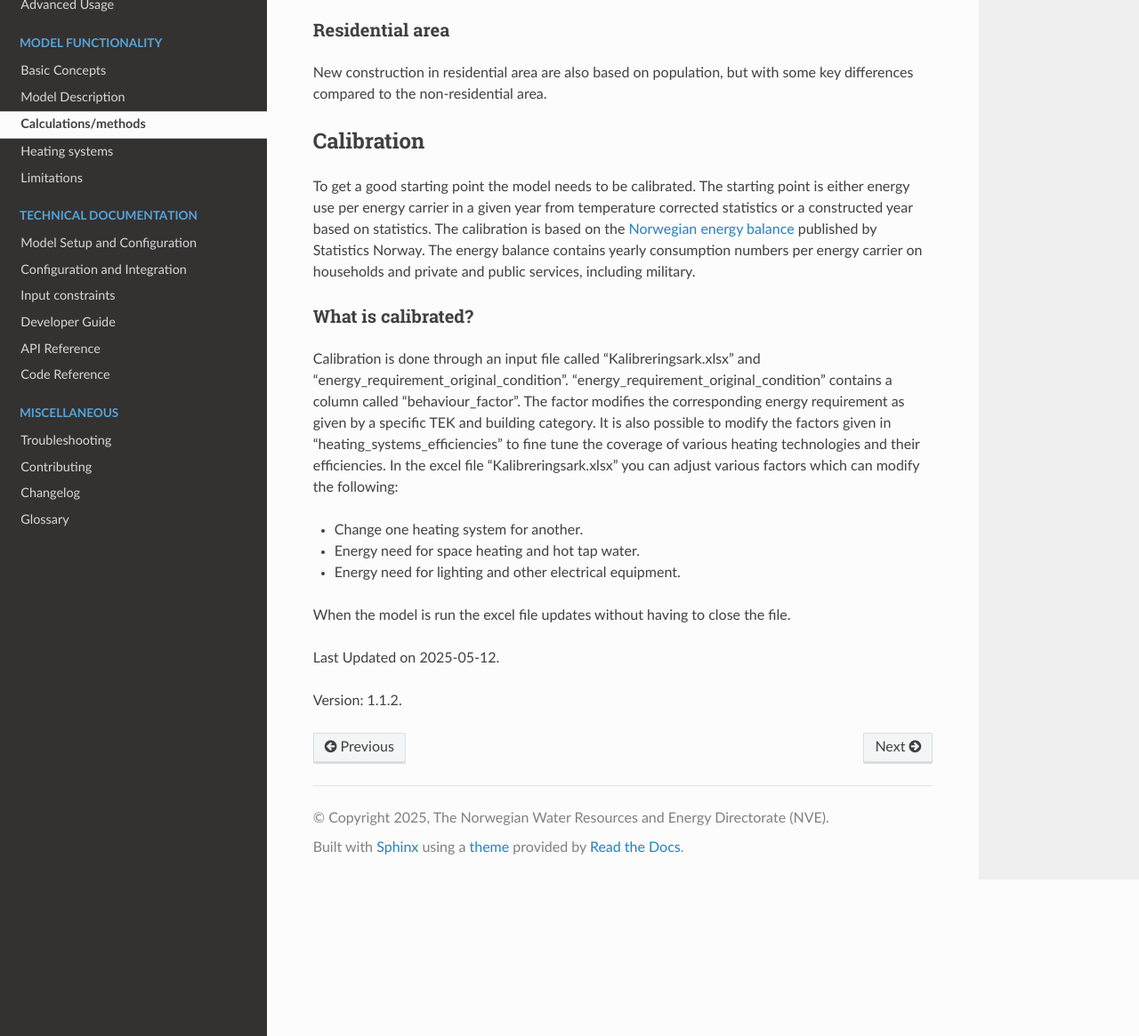
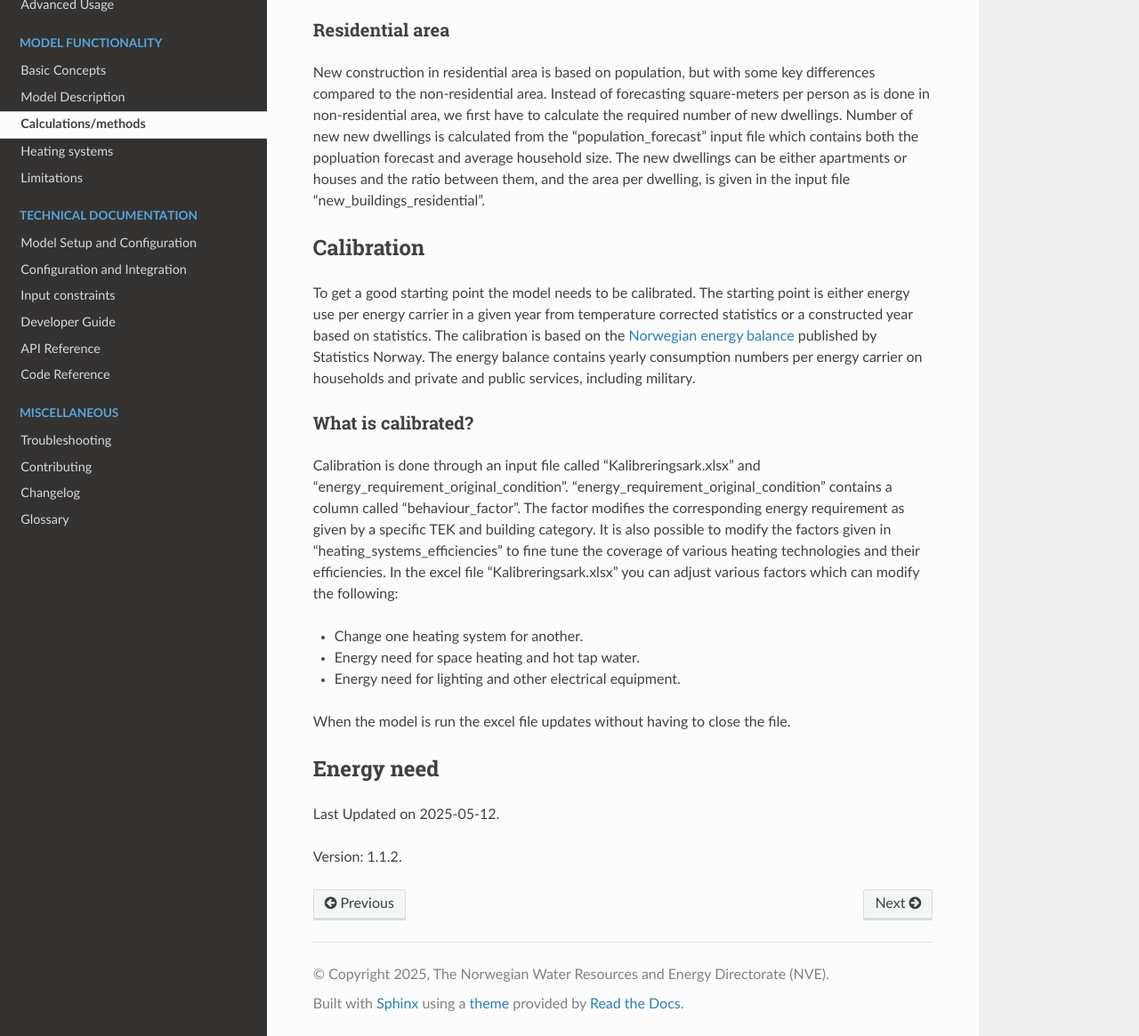
Before and after one commit to NVE/ebm, a Sphinx documentation site: the page built from docs/source/calculations.rst, in a window 1280 px wide and 1400 px high, scrolled down 1799 px, cut to the strip 235-1400 px from the top of the window. Shown: the whole strip at 89% size. Built offline with Sphinx 7.4.7 and the Read the Docs theme 3.1.0, drawn with Linux system fonts in a browser that asks for light colours; pages that are not in the unit, such as notebooks, are missing from menus.

Commit message:
Small update to forecasting area

```diff
--- a/docs/source/calculations.rst
+++ b/docs/source/calculations.rst
@@ -87,7 +87,10 @@ The area per person is different for each of the non-residental building categor
 
 Residential area
 ^^^^^^^^^^^^^^^^
-New construction in residential area are also based on population, but with some key differences compared to the non-residential area.
+New construction in residential area is based on population, but with some key differences compared to the non-residential area. Instead of forecasting square-meters per person
+as is done in non-residential area, we first have to calculate the required number of new dwellings. Number of new new dwellings is calculated from the "population_forecast" input file which contains
+both the popluation forecast and average household size. The new dwellings can be either apartments or houses and the ratio between them, and the area per dwelling, is given
+in the input file "new_buildings_residential".
 
 
 Calibration
@@ -113,6 +116,13 @@ In the excel file "Kalibreringsark.xlsx" you can adjust various factors which ca
 
 When the model is run the excel file updates without having to close the file.
 
+
+Energy need
+-----------
+
+
+
+
 .. |br| raw:: html
 
       <br>
--- a/docs/source/tables/glossary_various_terms_csv.csv
+++ b/docs/source/tables/glossary_various_terms_csv.csv
@@ -23,3 +23,4 @@ Condition.;Tilstand.;Arealet har en av fem tilstander: uberørt, gjennomført en
 Storage.;Lager.;Omfatter kun lagerbygg i modellen. En underkategori av lettindustri og verksted. ;Consists only of storage and warehouses in the model. A subcategory of light industry and workshops.
 Energy need.;Energibehov.;Arealets energibehov i kWh/m2 etter definisjon i TEK. Teoretisk størrelse.;The areas energy need in kWh/m\ :sup:`2` after definition in the building code. A theoretical size.
 Energy use.;Energibruk ;Den energimengden arealet må få tilført for å dekke energibehovet. Målbar mengde. I kWh/m\ :sup:`2`. Dette er en målbar mengde. ;The amount of delivered energy the area requires in order to cover the energy need. In kWh/m\ :sup:`2` This is a measurable quantity.
+Energy product.;Energivare.;Energivaren til oppvarmingsteknologien. ;Energy product used by the heating technology.
```
